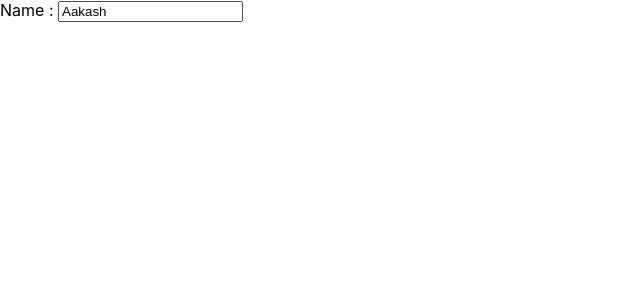
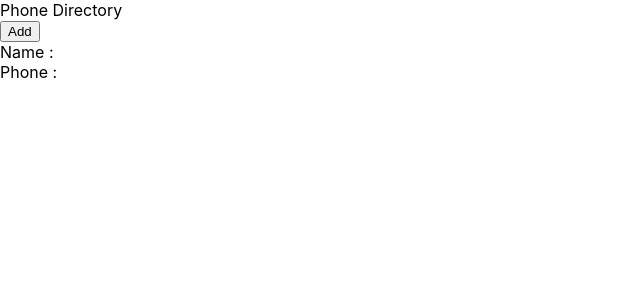
Before and after one commit to arthur4w/updated-phone-directory, a React (Create React App) app: page / in a window 1280 px wide. Shown: the top 300 px of the page, without its empty margins (0-640 px from the left). Built offline with nearby package versions, Linux system fonts and the light colour scheme.

Commit message:
Created ‘Header’ Component

```diff
--- a/src/App.js
+++ b/src/App.js
@@ -1,11 +1,16 @@
-import React, {Component} from 'react';
+import React, { Component } from 'react';
+import Header from "./Header";
 
 class App extends Component {
-  render () {
+  render() {
     return (
       <div>
-        <label htmlFor="name">Name : </label>
-        <input id="name" type="text" placeholder="Type Here" defaultValue="Aakash"></input>
+        <Header/>
+        <button>Add</button>
+        <div>
+          <span>Name : </span> <br/>
+          <span>Phone : </span>
+        </div>
       </div>
     );
   }
--- /dev/null
+++ b/src/Header.js
@@ -0,0 +1,24 @@
+//importing React for the functional component and {Component} for the class component
+import React, { Component } from 'react';
+
+//Functional Component
+const Header = function() {
+    return (
+        <div className="Header">
+          Phone Directory
+        </div>
+    );
+}
+
+// Class Component
+/*class Header extends Component {
+    render() {
+        return (
+            <div className="Header">
+                Phone Directory
+            </div>
+        )
+    }
+}*/
+
+export default Header;
```
